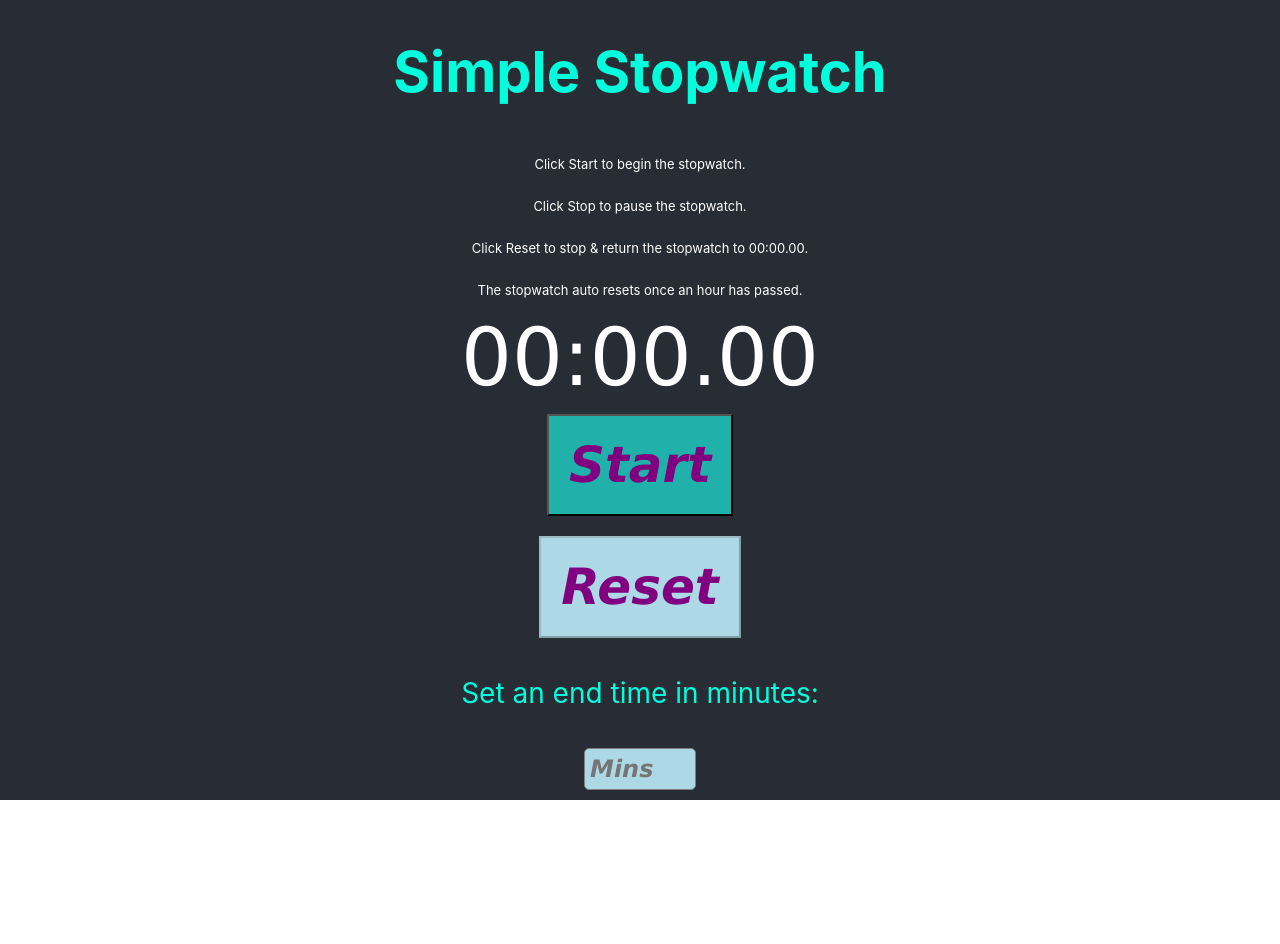
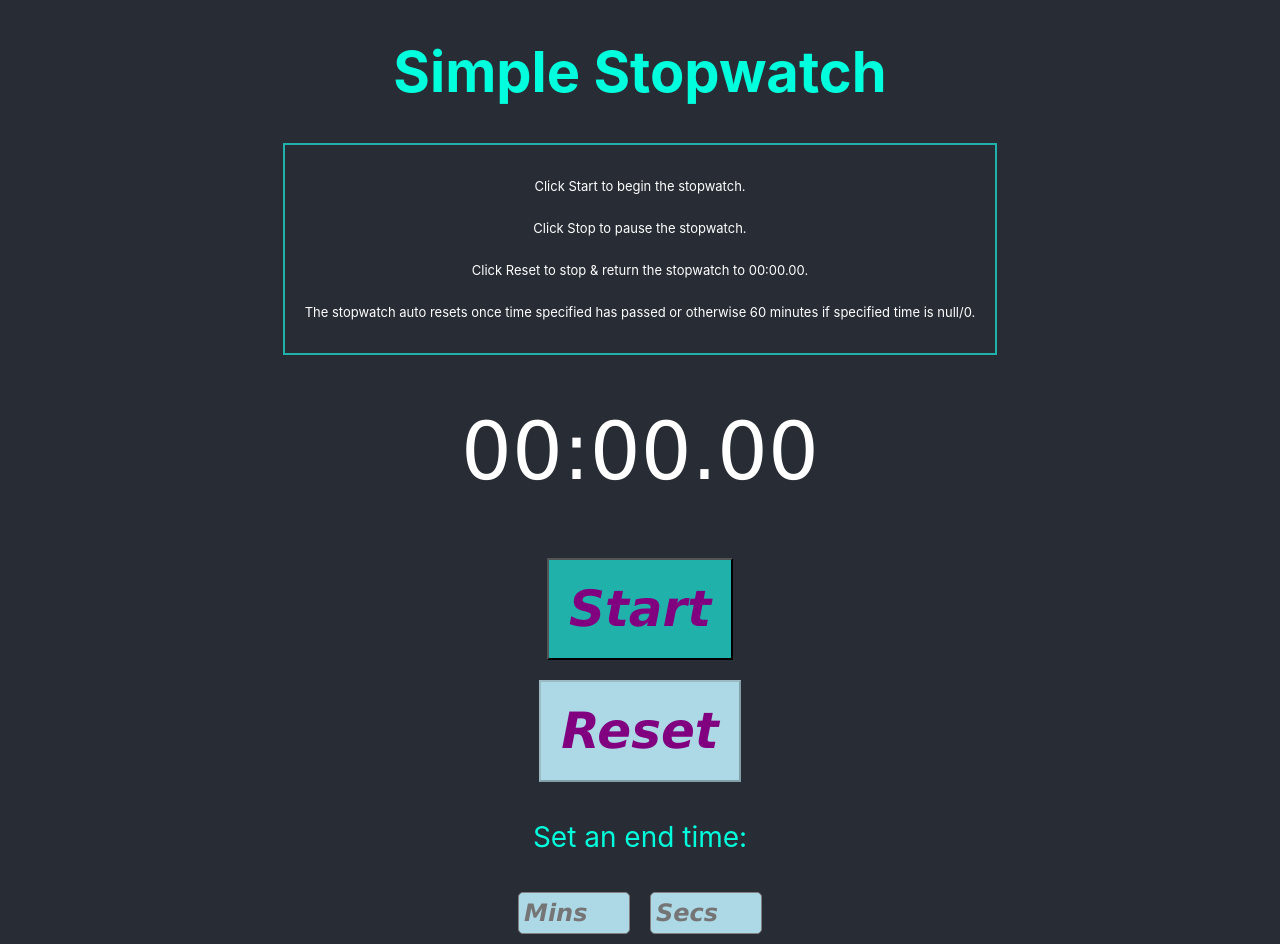
Before and after one commit to GravByte/React_SimpleStopWatch, a React (Create React App) app in the folder simplestopwatch/: page / in a window 1280 px wide. Before the commit the page ends 800 px from the top, so only its background shows below. Built offline with nearby package versions, Linux system fonts and the light colour scheme.

Commit message:
Added seconds input to end time & layout changes
User cannot force higher value than 59 in input boxes.

Added more styling changes.

```diff
--- a/simplestopwatch/src/App.css
+++ b/simplestopwatch/src/App.css
@@ -21,6 +21,8 @@
   justify-content: center;
   font-size: calc(5px + 1vmin);
   color: rgb(255, 255, 255);
+  border: 2px solid lightseagreen;
+  padding: 20px;
 }
 
 .App-link {
@@ -60,4 +62,5 @@
   font-family: Verdana, Geneva, Tahoma, sans-serif;
   font-size: 80px;
   color: white;
+  padding: 50px;
 }
--- a/simplestopwatch/src/App.js
+++ b/simplestopwatch/src/App.js
@@ -6,11 +6,27 @@ function App() {
   const [isOn, setIsOn] = React.useState(false);
   const [startTime, setStartTime] = React.useState(0);
   const [elapsedTime, setElapsedTime] = React.useState(0);
-  const [userInput, setUserInput] = React.useState();
+  const [userInputMins, setUserInputMins] = React.useState();
+  const [userInputSeconds, setUserInputSeconds] = React.useState();
+  const userInputTotalSeconds = (userInputMins || 0) * 60 + (userInputSeconds || 0);
+  const elapsedSeconds = Math.floor(elapsedTime / 1000);
 
   // Timer user input limit
+  // Minutes
   const handleInputChange = (event) => {
-    setUserInput(parseInt(event.target.value, 10));
+    let value = parseInt(event.target.value, 10);
+    if (value > 59) {
+      value = 59;
+    }
+    setUserInputMins(value ? value : null);
+  };
+  // Seconds
+  const handleInputChangeSeconds = (event) => {
+    let value = parseInt(event.target.value, 10);
+    if (value > 59) {
+      value = 59;
+    }
+    setUserInputSeconds(value ? value : null);
   };
 
   // Logic for resetting the stopwatch
@@ -57,7 +73,7 @@ function App() {
     }
 
     // If the user enters a time, stop the stopwatch when the time is reached
-    if (userInput > 0 && getMinutes >= userInput) {
+    if (userInputTotalSeconds > 0 && elapsedSeconds >= userInputTotalSeconds) {
       return handleStopwatchReset();
     }
 
@@ -80,7 +96,7 @@ function App() {
       <p>Click Start to begin the stopwatch.</p>
       <p>Click Stop to pause the stopwatch.</p>
       <p>Click Reset to stop & return the stopwatch to 00:00.00.</p>
-      <p>The stopwatch auto resets once an hour has passed.</p>
+      <p>The stopwatch auto resets once time specified has passed or otherwise 60 minutes if specified time is null/0.</p>
       </paragraph>
 
       <div className="timer">{formatTime()}</div>
@@ -101,17 +117,28 @@ function App() {
         Reset
       </button>
 
-      <p>Set an end time in minutes:</p>
+      <p>Set an end time:</p>
 
+      <div className="input-container">
       <input
         type="number"
         min="0"
-        max="60"
-        value={userInput}
+        max="59"
+        value={userInputMins}
         onChange={handleInputChange}
         placeholder="Mins"
         className="input-box"
       />
+      <input
+        type="number"
+        min="0"
+        max="59"
+        value={userInputSeconds}
+        onChange={handleInputChangeSeconds}
+        placeholder="Secs"
+        className="input-box"
+      />
+      </div>
 
       </header>
     </div>
```
